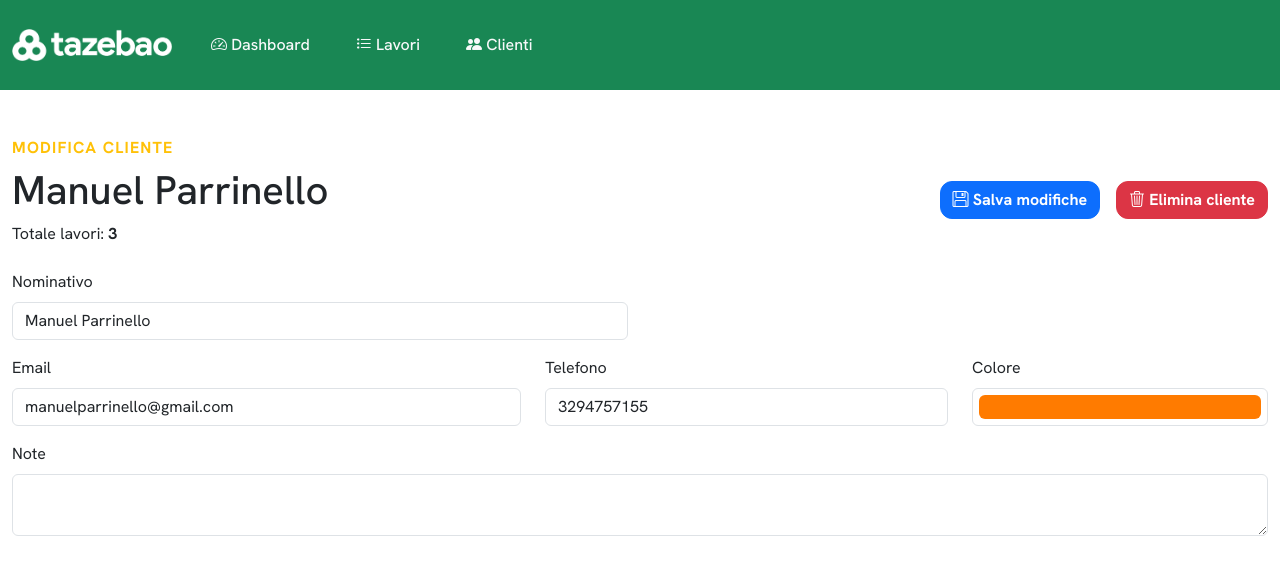
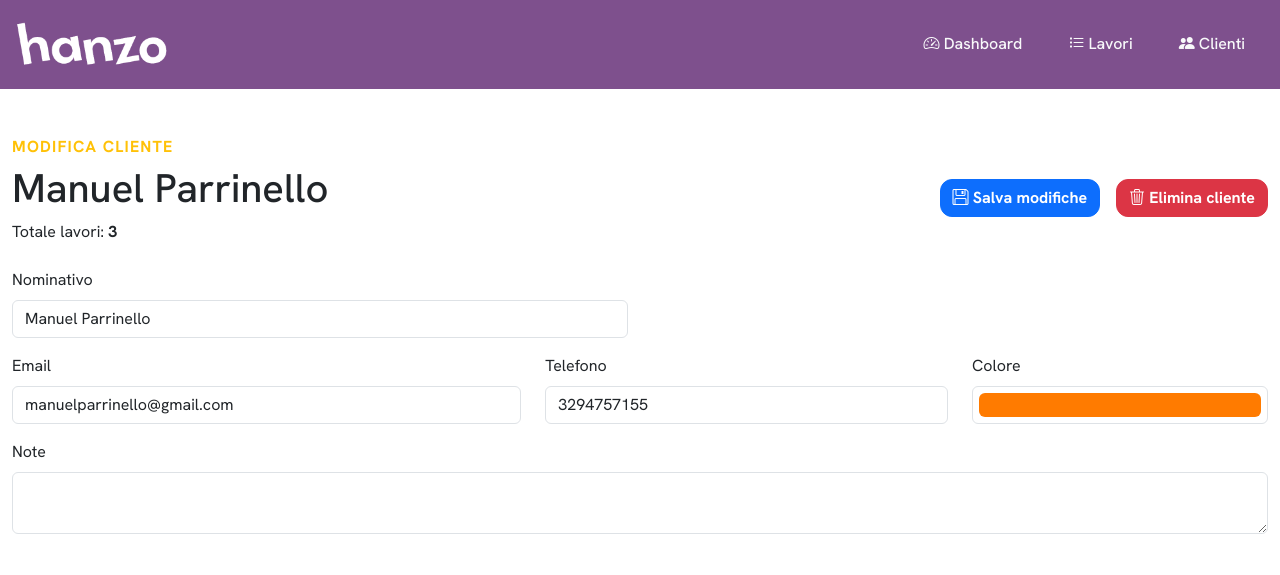
Before and after one commit to manuelparrinello/tazebao, a Flask app: page /clienti/edit/1 in a window 1280 px wide. Shown: the top 575 px of the page. Run offline with Flask 3, Linux system fonts and the light colour scheme; data comes from the database, SQL or seed files in the repository; some web fonts are replaced.

Commit message:
Writing cliente_edit.js function

```diff
--- a/static/css/style.css
+++ b/static/css/style.css
@@ -9,6 +9,10 @@ body {
   transition: opacity 0.1s ease-in;
 }
 
+.desktop-nav-logo, .mobile-nav-logo {
+  padding: 0!important;
+}
+
 .container {
   max-width: 1380px !important;
 }
@@ -18,11 +22,11 @@ body.loaded {
 }
 
 .bg-primary {
-  background-color: #198754 !important;
+  background-color: #7e508d !important;
 }
 
 .text-primary {
-  color: #198754 !important;
+  color: #7e508d !important;
 }
 
 .prio-pill {
--- a/templates/_navbar.html
+++ b/templates/_navbar.html
@@ -2,11 +2,11 @@
 <nav class="navbar navbar-expand-lg navbar-dark bg-primary d-none d-lg-flex">
     <div class="container d-inline-flex justify-content-space-between">
         <a class="navbar-brand" href="">
-            <img class="mobile-nav-logo px-0" src="{{ url_for('static', filename='img/logo_light.png')}}" alt="">
+            <img class="mobile-nav-logo px-0" src="{{ url_for('static', filename='img/Logo_W.png')}}" alt="">
         </a>
 
         <div class="collapse navbar-collapse">
-            <ul class="navbar-nav me-auto mb-2 mb-lg-0">
+            <ul class="navbar-nav ms-auto mb-2 mb-lg-0">
 
                 <li class="nav-item"><a class="nav-link text-light fw-medium" href="{{ url_for('index') }}">
                         <i class="bi bi-speedometer2"></i>&nbsp;Dashboard</a></li>
@@ -27,7 +27,7 @@
 <nav class="navbar navbar-dark bg-primary d-lg-none">
     <div class="container-fluid">
         <a class="navbar-brand" href="{{ url_for('index') }}">
-            <img class="desktop-nav-logo" src="{{ url_for('static', filename='img/logo_light.png')}}" alt="">
+            <img class="desktop-nav-logo" src="{{ url_for('static', filename='img/Logo_W.png')}}" alt="">
         </a>
 
         <!-- HAMBURGER -->
--- a/templates/cliente_edit.html
+++ b/templates/cliente_edit.html
@@ -11,21 +11,24 @@
     </div>
 
     <div v-else>
+        <form id="editClienteForm">
             <div class="row mx-auto w-100 display-flex align-items-center justify-content-space-between">
                 <div class="col-4 px-0">
                     <h6 class="fw-bold text-warning" style="letter-spacing: 1.2px;">MODIFICA CLIENTE</h6>
                     <h1>[[ cliente.nome ]]</h1>
                     <p>Totale lavori:
-                    <span v-if="cliente.count_lavori > 0" class="fw-bold" id="testdiv">[[ cliente.count_lavori ]]</span>
+                        <span v-if="cliente.count_lavori > 0" class="fw-bold" id="testdiv">[[ cliente.count_lavori
+                            ]]</span>
                         <span v-else class="fw-bold">nessun lavoro per questo cliente</span>
                     </p>
                 </div>
                 <div class="col-8 d-inline-flex justify-content-end px-0">
-                <button onclick="" class="btn btn-primary me-3 fw-bold"><span><i
+                    <button v-on:click="editCliente($event, {{ cliente.id }})" class="btn btn-primary me-3 fw-bold"><span><i
                                 class="bi bi-floppy"></i></span>&nbsp;Salva
                         modifiche</button>
-                <button onclick="clickForDeleteCliente(event, [[ cliente.id ]])" class="btn btn-danger fw-bold"><span><i
-                            class="bi bi-trash3"></i></span>&nbsp;Elimina cliente</button>
+                    <button onclick="clickForDeleteCliente(event, [[ cliente.id ]])"
+                        class="btn btn-danger fw-bold"><span><i class="bi bi-trash3"></i></span>&nbsp;Elimina
+                        cliente</button>
                 </div>
             </div>
 
@@ -67,6 +70,7 @@
 
                 </div>
             </div>
+        </form>
     </div>
 </div>
 
```
Also changed, not shown: static/js/cliente_edit.js (+38 -6 lines), templates/cliente.html (+3 -4 lines), templates/cliente_new.html (+5 -6 lines), static/img/Logo_W.png (added). Lines whose indentation alone changed are shown as unchanged.
